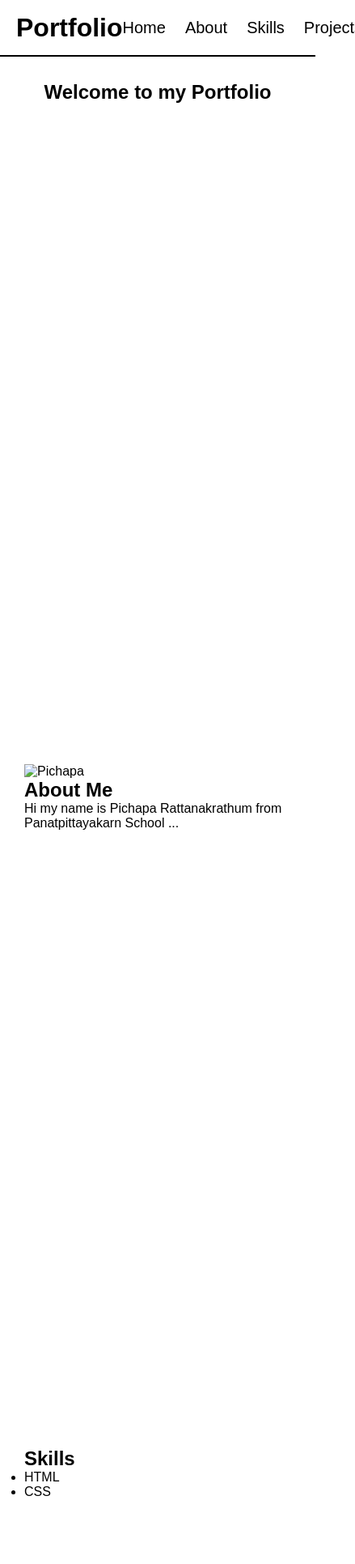
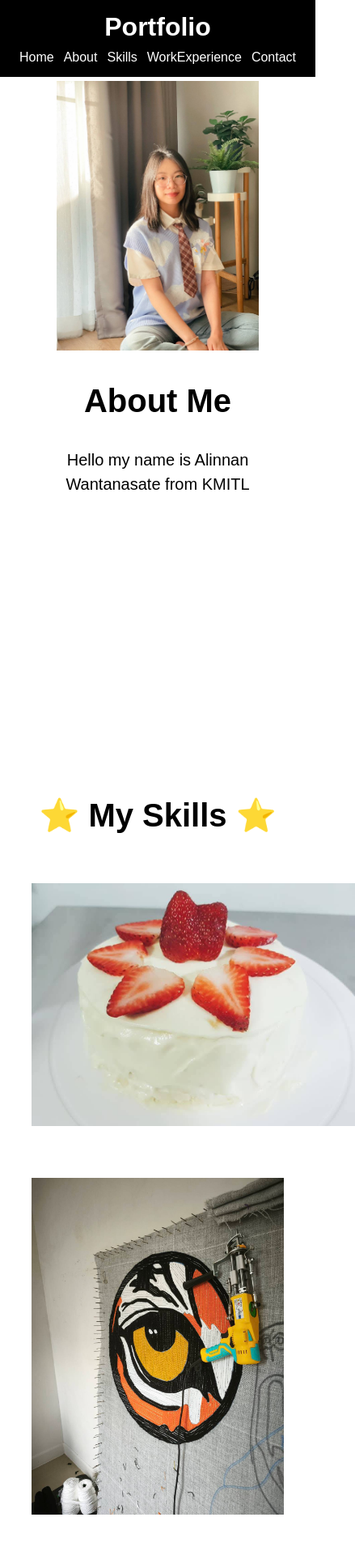
Before and after one commit to 66010919-Alin/FWC-awantana, a plain HTML site: page rush/awannata.html in a window 390 px wide. Shown: the top 1932 px of the page at 81% size, 439 px wide, since content can reach past the window. Drawn offline with Linux system fonts and the light colour scheme.

Commit message:
Submit rush

```diff
--- a/rush/awannata.html
+++ b/rush/awannata.html
@@ -5,81 +5,261 @@
   <meta name="viewport" content="width=device-width, initial-scale=1">
   <title>Portfolio</title>
   <style>
+
         * { margin: 0; padding: 0; box-sizing: border-box; }
-        body { font-family: Arial, sans-serif; padding-top: 70px; }
+        body { font-family: Arial, sans-serif; padding-top: 70px;
+        background: #ffffff;
+        color: #000000;
+    }
 
         .navbar {
-            position: fixed;          /* ติดด้านบนตลอดตอนเลื่อน */
+            position: fixed;
             top: 0; left: 0;
             width: 100%;
             height: 70px;
-            background: #fff;
+            background: #000000;
             display: flex;
             justify-content: space-between;
             align-items: center;
             padding: 0 20px;
-            border-bottom: 2px solid #000;
+            border-bottom: 2px solid #ffffff;
             z-index: 1000;
         }
         .logo {
             font-size: 32px;
             font-weight: bold;
-            color: #000;
+            color:#ffffff;
             text-decoration: none;
         }
         .menu {
-            display: flex;            /* เมนูเรียงแนวนอน */
-            list-style: none;         /* เอาจุดหน้า list ออก */
+            display: flex;
+            list-style: none;
             gap: 24px;
         }
         .menu a {
             font-size: 20px;
-            color: #000;
-            text-decoration: none;    /* เอาเส้นใต้ออก */
+            color: #ffffff;
+            text-decoration: none;
         }
         .menu a:hover { text-decoration: underline; }
 
         section { scroll-margin-top: 70px; min-height: 100vh; padding: 30px; }
+
+
+        #about {
+            text-align: center;
+        }
+
+        #about .photo {
+            display: block;
+            width: 330px;
+            height: 395px;
+            object-fit: cover;
+            margin: 0 auto 40px;
+        }
+
+        #about h2 {
+            font-size: 70px;
+            margin-bottom: 35px;
+        }
+
+        #about p {
+            font-size: 28px;
+            line-height: 1.5;
+        }
+
+
+
+        /* จัด Skills */
+        #skills {
+            padding: 70px 10%;
+            text-align: center;
+        }
+
+        #skills h2 {
+            font-size: 60px;
+            margin-bottom: 30px;
+        }
+
+
+        #skills .photo {
+            width: 300px;
+            height: 300px;
+            object-fit: cover;
+            margin: 30px auto;
+        }
+        #skills .photo1 {
+            width: 600px;
+            height: 300px;
+            object-fit: cover;
+            margin: 30px auto;
+        }
+        #skills .photo2 {
+                width: 400px;
+                height: 300px;
+                object-fit: cover;
+                margin: 30px auto;
+            }
+
+
+        /* จัด work exp */
+        #workexperience {
+            padding: 70px 10%;
+            text-align: center;
+        }
+
+        #workexperience h2 {
+            font-size: 60px;
+            margin-bottom: 30px;
+        }
+
+        #workexperience .photo {
+            width: 300px;
+            height: 300px;
+            object-fit: cover;
+            margin: 30px auto;
+        }
+
+        #workexperience .photo1 {
+            width: 600px;
+            height: 300px;
+            object-fit: contain;
+            margin: 30px auto;
+        }
+
+        /* จัด Contact */
+        #contact {
+            padding: 70px 10%;
+        }
+
+        #contact h2 {
+            font-size: 60px;
+            margin-bottom: 30px;
+        }
+
+        #contact a {
+            display: inline-block;
+            font-size: 0;
+            line-height: 0;
+            text-decoration: none;
+            margin: 20px 10px;
+        }
+
+        #contact img {
+            display: block;
+            width: 60px;
+            height: 60px;
+            object-fit: contain;
+            margin: 0;
+        }
+
+
+    /* กำหนดขนาดของโทรศัพท์ */
+        @media (max-width: 768px) {
+            .navbar {
+                height: auto;
+                padding: 15px;
+                flex-direction: column;
+                gap: 10px;
+            }
+
+            .menu {
+                gap: 12px;
+                flex-wrap: wrap;
+                justify-content: center;
+            }
+
+            .menu a {
+                font-size: 16px;
+            }
+
+            #about h2,
+            #skills h2,
+            #workexperience h2,
+            #projects h2,
+            #contact h2 {
+                font-size: 40px;
+            }
+
+            #about p,
+            #projects p {
+                font-size: 20px;
+            }
+
+            #about .photo {
+                width: 250px;
+                height: auto;
+            }
+
+            #workexperience .photo,
+            #workexperience .photo1,
+            #skills .photo,
+            #skills .photo1,
+            #projects .photo {
+                width: 100%;
+                height: auto;
+            }
+        }
+
     </style>
 </head>
 <body>
 
   <nav class="navbar">
-    <a href="#home" class="logo">Portfolio</a>
+    <a href="index.html" class="logo">Portfolio</a>
     <ul class="menu">
-      <li><a href="#home">Home</a></li>
+      <li><a href="index.html">Home</a></li>
       <li><a href="#about">About</a></li>
       <li><a href="#skills">Skills</a></li>
-      <li><a href="#projects">Projects</a></li>
+      <li><a href="#workexperience">WorkExperience</a></li>
       <li><a href="#contact">Contact</a></li>
     </ul>
   </nav>
 
-  <section id="home" class="section dark">
-    <h1 style="text-align: center;">Welcome to my Portfolio</h1>
+  <section id="about" class="section dark">
+    <img src="images/cha/46963.jpg" alt="cha" class="photo">
+    <h2> About Me </h2>
+        <p>Hello my name is Alinnan Wantanasate from KMITL </p>
   </section>
 
-  <section id="about" class="section dark">
-    <img src="images/me.jpg" alt="Pichapa" class="photo">
-    <h2>About Me</h2>
-    <p>Hi my name is Pichapa Rattanakrathum from Panatpittayakarn School ...</p>
+
+  <section id="skills" class="section dark">
+    <h2>⭐ My Skills ⭐</h2>
+    <div class="skill-images">
+        <img src="images/cha/46990.jpg" alt="cha" class="photo2">
+        <img src="images/cha/46988_0.jpg" alt="cha" class="photo">
+        <img src="images/cha/46989_0.jpg" alt="cha" class="photo">
+    </div>
+    <h1> Things I Love to Create 🐱 </h1>
+    <h> I love creating things with my own hands, especially desserts. </h>
+
   </section>
 
-  <section id="skills" class="section">
-    <h2>Skills</h2>
-    <ul><li>HTML</li><li>CSS</li></ul>
-  </section>
 
-  <section id="projects" class="section dark">
-    <h2>Projects</h2>
-    <p>...</p>
+  <section id="workexperience" class="section dark">
+    <h2> My WorkExperience 😼</h2>
+    <div class="WorkExperience-images">
+        <img src="images/cha/46987_0.jpg" alt="cha" class="photo">
+        <img src="images/cha/46992.jpg" alt="cha" class="photo">
+    </div>
+    <h1> Systems Engineer ❤ </h1>
+    <h>I really enjoyed my internship as a Systems Engineer. I learned a lot, and everyone on the team was very kind and supportive.
+    </h>
   </section>
 
   <section id="contact" class="section">
-    <h2>Contact</h2>
-    <a href="https://github.com/xxx">GitHub</a> |
-    <a href="https://instagram.com/xxx">Instagram</a> |
-    <a href="https://linkedin.com/in/xxx">LinkedIn</a>
+    <h2>Contact📲</h2>
+
+    <a href="https://github.com/awannata" target="_blank">
+        <img src="https://encrypted-tbn0.gstatic.com/images?q=tbn:ANd9GcQmrNQEr1BtPseqNiD50__K2MIGPmqUF0jAwKXJ_NTDiw&s"
+             alt="GitHub">
+    </a>
+
+    <a href="https://www.instagram.com/aln_chicha/"
+       target="_blank">
+        <img src="https://thumb.wikimedia.org/wikipedia/commons/thumb/e/e7/Instagram_logo_2016.svg/3840px-Instagram_logo_2016.svg.png?utm_source=en.wikipedia.org&utm_campaign=index&utm_content=thumbnail"
+             alt="Instagram">
+    </a>
   </section>
 
 </body>
```
Also changed, not shown: rush/images/cha/46963.jpg (added), rush/images/cha/46987_0.jpg (added), rush/images/cha/46988_0.jpg (added), rush/images/cha/46989_0.jpg (added), rush/images/cha/46990.jpg (added), rush/images/cha/46992.jpg (added), 1 other file.
